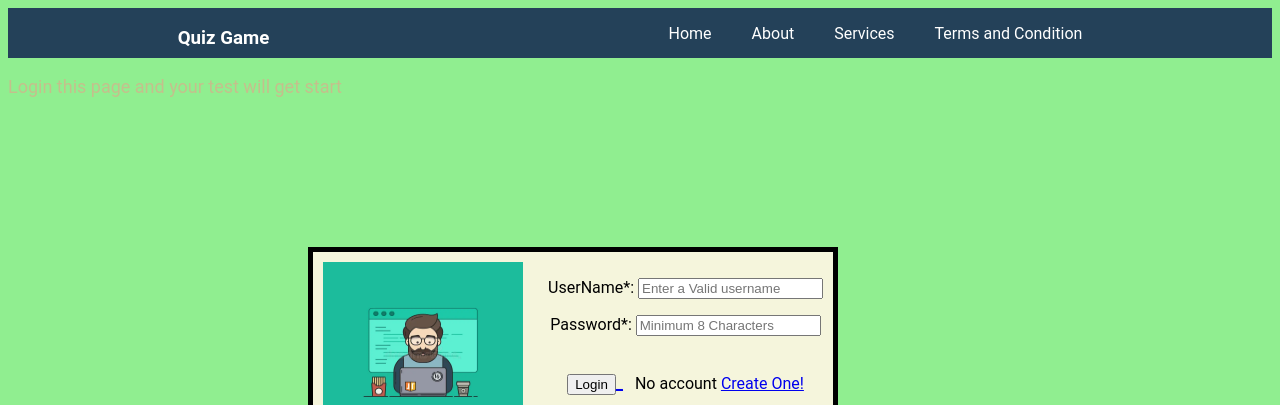
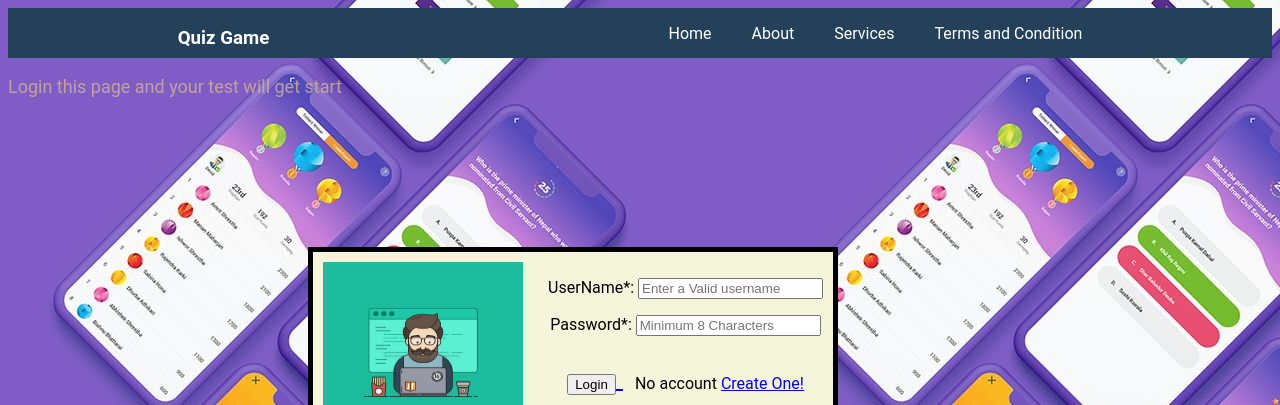
Before and after one commit to Tanuj1228/final-SCM, a plain HTML site: page Index.html in a window 1280 px wide. Shown: the top 405 px of the page. Drawn offline with Linux system fonts and the light colour scheme.

Commit message:
changing image of login page

```diff
--- a/Index.html
+++ b/Index.html
@@ -11,6 +11,7 @@
     <style>
         body{
             font-family: 'Roboto',sans-serif;
+            background-image: url(bgchng.jpeg)
         }
         img{
             width: 200px;
@@ -99,7 +100,7 @@
         }
     </style>
 </head>
-<body bgcolor="lightgreen">
+<body>
     <header>
         <section class="header">
             <div class="Title">
```
Also changed, not shown: bgchng.jpeg (added).
